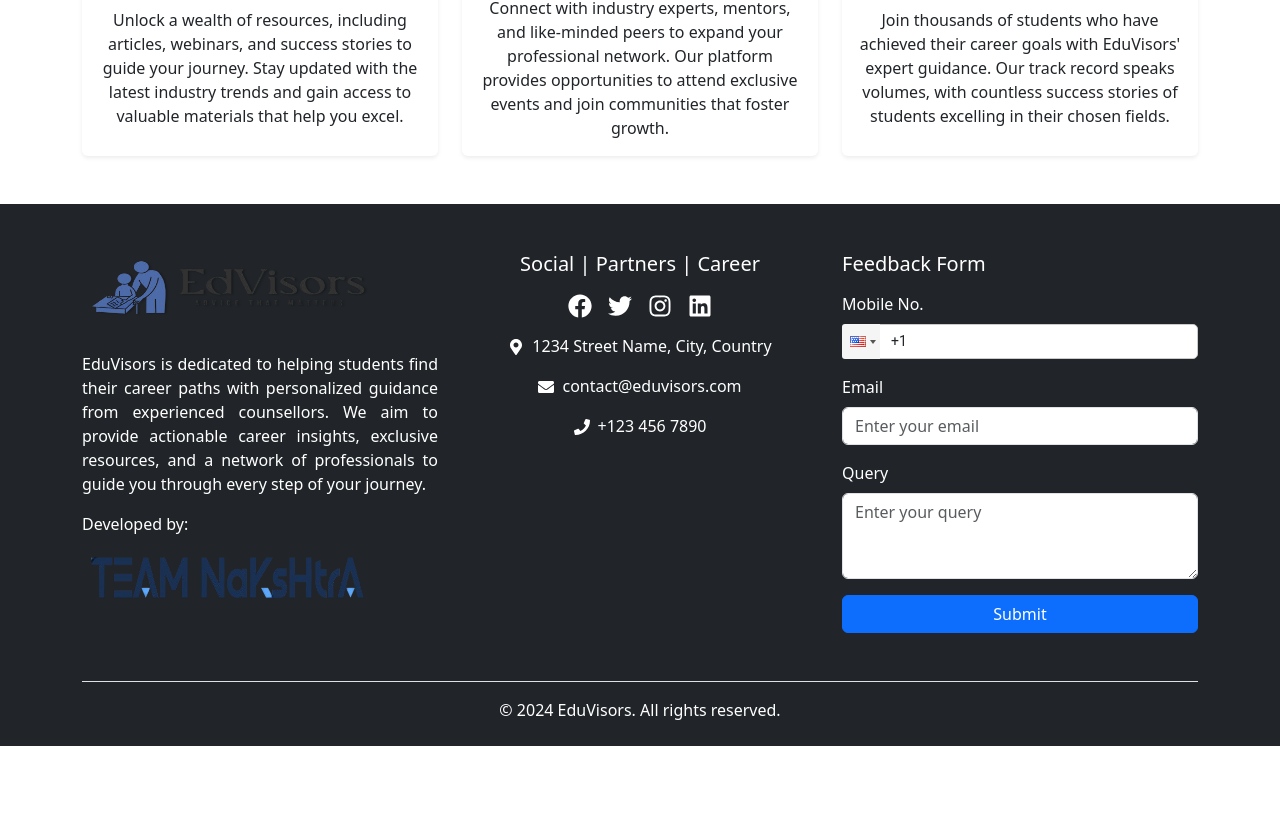
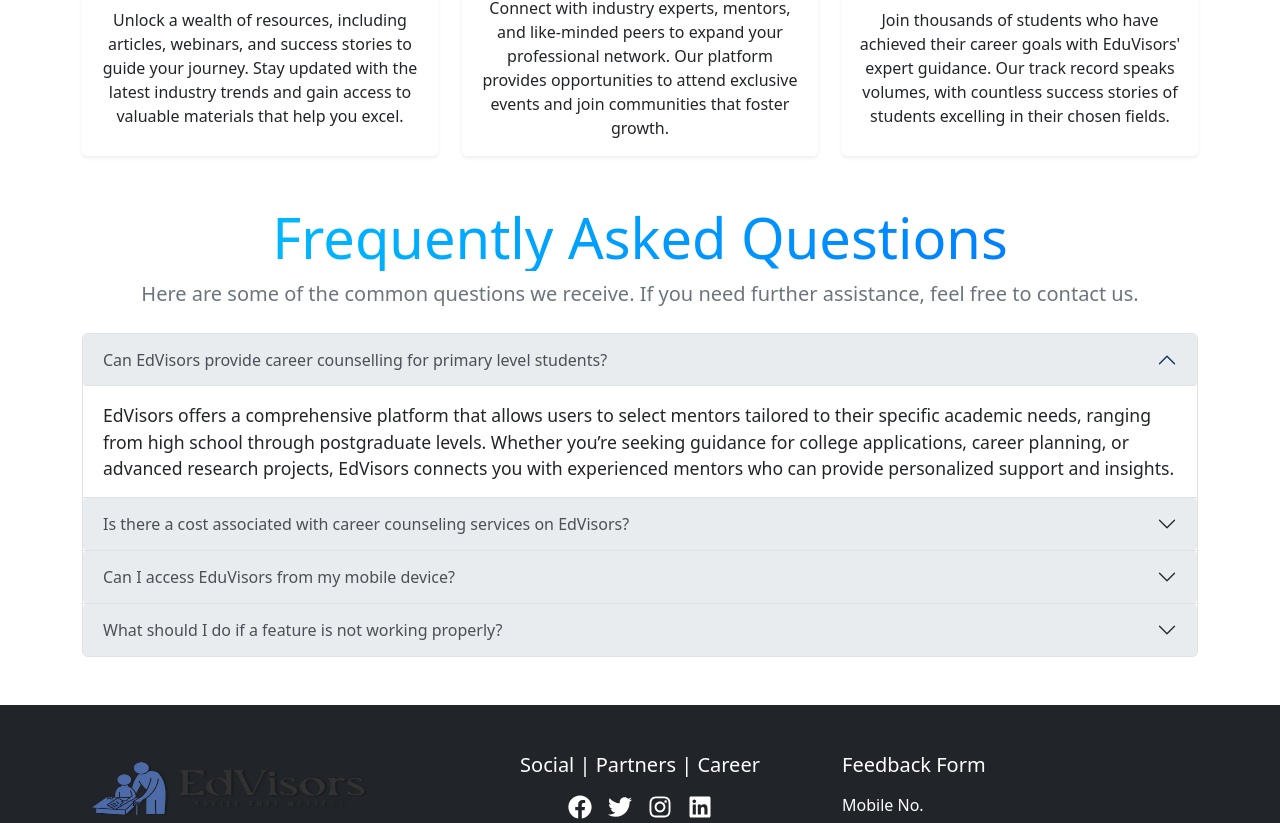
Before and after one commit to nishantshukla0808/EdVisors, a React (Vite) app: page / in a window 1280 px wide. Shown: the part 988-1811 px from the top of the page. Before the commit the page ends 1734 px from the top, so only its background shows below. Built offline with nearby package versions, Linux system fonts and the light colour scheme.

Commit message:
FAQ added

```diff
--- a/src/Components/Banner2.jsx
+++ b/src/Components/Banner2.jsx
@@ -12,7 +12,7 @@ const Banner2 = () => {
           WebkitTextFillColor: 'transparent',
         }}
       >
-        Why You Should Choose EduVisors
+        Why You Should Choose EdVisors
       </h2>
 
       {/* Card Rows */}
--- /dev/null
+++ b/src/Components/Banner3.jsx
@@ -0,0 +1,132 @@
+import React from 'react';
+
+const Banner3 = () => {
+  return (
+    <div className="container my-5">
+      <div className="text-center mb-4">
+        <h2 className="display-4" style={{
+          background: 'linear-gradient(to right, #00c6ff, #0072ff)',
+          WebkitBackgroundClip: 'text',
+          WebkitTextFillColor: 'transparent',
+        }}>
+          Frequently Asked Questions
+        </h2>
+        <p className="lead" style={{ color: '#6c757d' }}>
+          Here are some of the common questions we receive. If you need further assistance, feel free to contact us.
+        </p>
+      </div>
+
+      <div className="accordion" id="faqAccordion">
+        {/* Question 1 */}
+        <div className="accordion-item">
+          <h2 className="accordion-header" id="headingOne">
+            <button
+              className="accordion-button"
+              type="button"
+              data-bs-toggle="collapse"
+              data-bs-target="#collapseOne"
+              aria-expanded="true"
+              aria-controls="collapseOne"
+              style={{ borderRadius: '0.25rem', backgroundColor: '#e9ecef', color: '#495057' }}
+            >
+              Can EdVisors provide career counselling for primary level students?
+            </button>
+          </h2>
+          <div
+            id="collapseOne"
+            className="accordion-collapse collapse show"
+            aria-labelledby="headingOne"
+            data-bs-parent="#faqAccordion"
+          >
+            <div className="accordion-body" style={{ fontSize: '1.1rem', color: '#212529' }}>
+              EdVisors offers a comprehensive platform that allows users to select mentors tailored to their specific academic needs, ranging from high school through postgraduate levels. Whether you’re seeking guidance for college applications, career planning, or advanced research projects, EdVisors connects you with experienced mentors who can provide personalized support and insights.
+            </div>
+          </div>
+        </div>
+
+        {/* Question 2 */}
+        <div className="accordion-item">
+          <h2 className="accordion-header" id="headingTwo">
+            <button
+              className="accordion-button collapsed"
+              type="button"
+              data-bs-toggle="collapse"
+              data-bs-target="#collapseTwo"
+              aria-expanded="false"
+              aria-controls="collapseTwo"
+              style={{ borderRadius: '0.25rem', backgroundColor: '#e9ecef', color: '#495057' }}
+            >
+              Is there a cost associated with career counseling services on EdVisors?
+            </button>
+          </h2>
+          <div
+            id="collapseTwo"
+            className="accordion-collapse collapse"
+            aria-labelledby="headingTwo"
+            data-bs-parent="#faqAccordion"
+          >
+            <div className="accordion-body" style={{ fontSize: '1.1rem', color: '#212529' }}>
+              While career counseling services on EdVisors are available at various price points, it's important to note that you don't necessarily have to pay for these services. EdVisors offers a range of free resources and introductory consultations to help you get started. This flexibility ensures that you can access valuable career advice and mentorship regardless of your budget.
+            </div>
+          </div>
+        </div>
+
+        {/* Question 3 */}
+        <div className="accordion-item">
+          <h2 className="accordion-header" id="headingThree">
+            <button
+              className="accordion-button collapsed"
+              type="button"
+              data-bs-toggle="collapse"
+              data-bs-target="#collapseThree"
+              aria-expanded="false"
+              aria-controls="collapseThree"
+              style={{ borderRadius: '0.25rem', backgroundColor: '#e9ecef', color: '#495057' }}
+            >
+              Can I access EduVisors from my mobile device?
+            </button>
+          </h2>
+          <div
+            id="collapseThree"
+            className="accordion-collapse collapse"
+            aria-labelledby="headingThree"
+            data-bs-parent="#faqAccordion"
+          >
+            <div className="accordion-body" style={{ fontSize: '1.1rem', color: '#212529' }}>
+              Yes, EduVisors is mobile-friendly and can be accessed from various devices including smartphones and tablets. Simply visit our site through your mobile browser.
+            </div>
+          </div>
+        </div>
+
+        {/* Question 4 */}
+        <div className="accordion-item">
+          <h2 className="accordion-header" id="headingFour">
+            <button
+              className="accordion-button collapsed"
+              type="button"
+              data-bs-toggle="collapse"
+              data-bs-target="#collapseFour"
+              aria-expanded="false"
+              aria-controls="collapseFour"
+              style={{ borderRadius: '0.25rem', backgroundColor: '#e9ecef', color: '#495057' }}
+            >
+              What should I do if a feature is not working properly?
+            </button>
+          </h2>
+          <div
+            id="collapseFour"
+            className="accordion-collapse collapse"
+            aria-labelledby="headingFour"
+            data-bs-parent="#faqAccordion"
+          >
+            <div className="accordion-body" style={{ fontSize: '1.1rem', color: '#212529' }}>
+              If a feature isn’t working as expected, try refreshing the page or clearing your browser’s cache. If the issue persists, please report it through our Feedback form.
+            </div>
+          </div>
+        </div>
+      </div>
+    </div>
+  );
+};
+
+export default Banner3;
--- a/src/Pages/Home.jsx
+++ b/src/Pages/Home.jsx
@@ -3,6 +3,7 @@ import React from 'react';
 import Banner from '../Components/Banner';
 import Banner2 from '../Components/Banner2';
 import Footer from '../Components/Footer';
+import Banner3 from '../Components/Banner3';
 
 
 
@@ -12,6 +13,7 @@ const Home = () => {
 
       <Banner />
       <Banner2 />
+      <Banner3 />
       <Footer />
     </div>
   );
```
